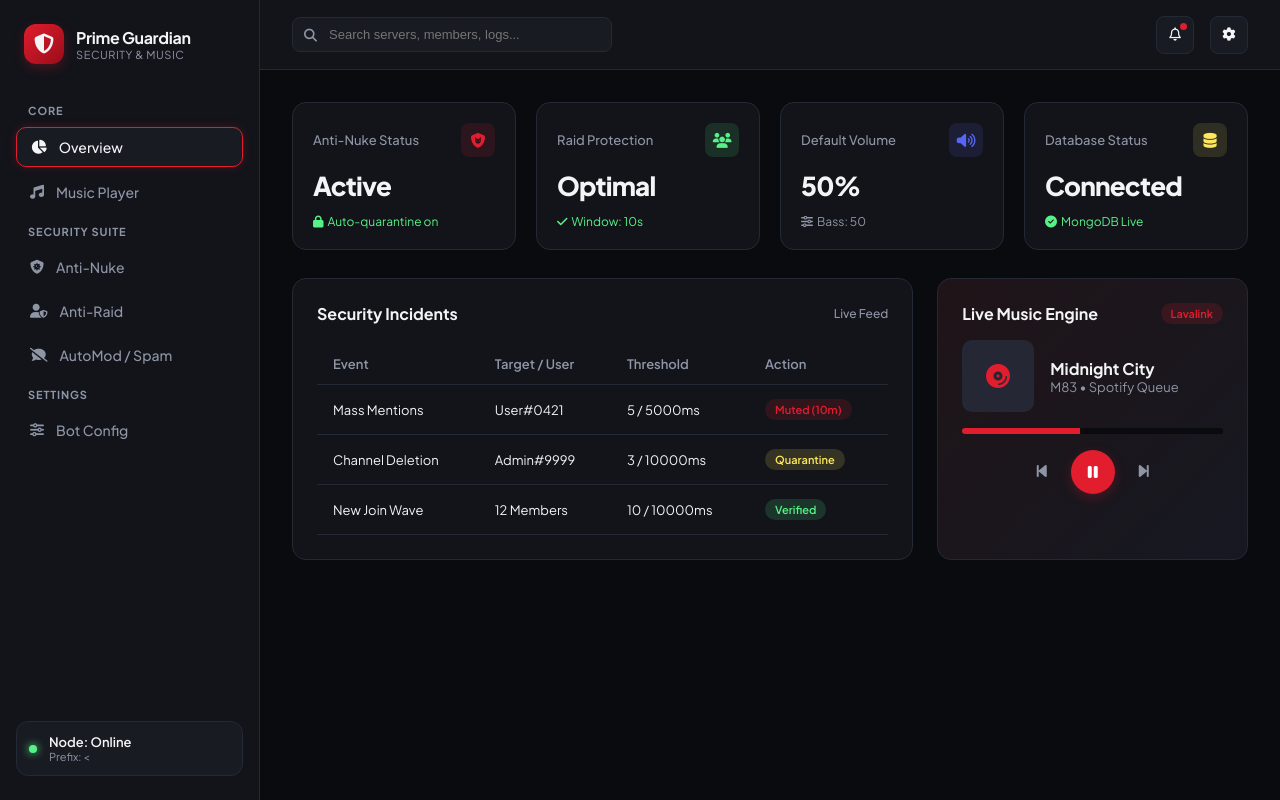
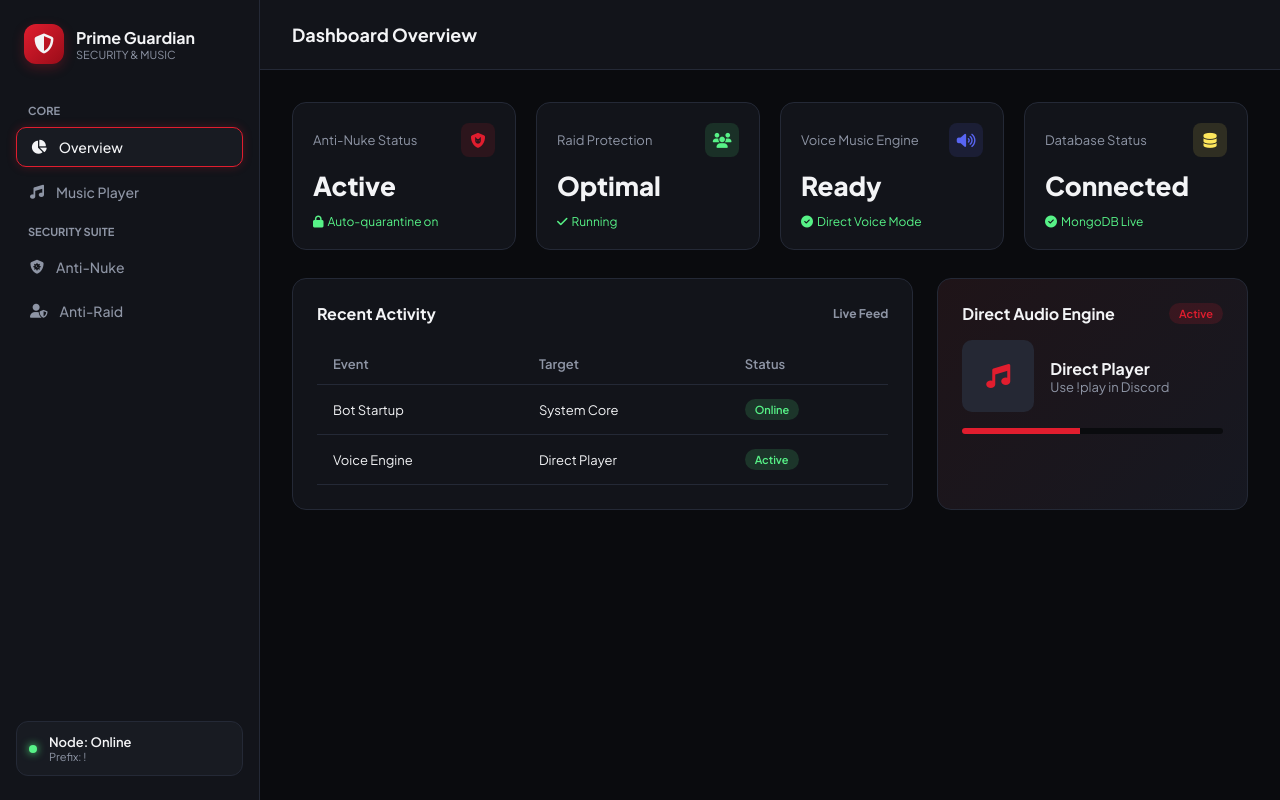
Before and after one commit to kr5394633-gif/CARTEL, a website: page index.html in a window 1280 px wide. Drawn offline with Linux system fonts and the light colour scheme.

Commit message:
Add files via upload

```diff
--- a/index.html
+++ b/index.html
@@ -3,7 +3,7 @@
 <head>
   <meta charset="UTF-8">
   <meta name="viewport" content="width=device-width, initial-scale=1.0">
-  <title>Guardian & PrimeMusic Dashboard</title>
+  <title>Prime Guardian Dashboard</title>
   <link rel="preconnect" href="https://fonts.googleapis.com">
   <link rel="preconnect" href="https://fonts.gstatic.com" crossorigin>
   <link href="https://fonts.googleapis.com/css2?family=Plus+Jakarta+Sans:wght@400;500;600;700;800&display=swap" rel="stylesheet">
@@ -27,12 +27,7 @@
       --sidebar-width: 260px;
     }
 
-    * {
-      box-sizing: border-box;
-      margin: 0;
-      padding: 0;
-    }
-
+    * { box-sizing: border-box; margin: 0; padding: 0; }
     body {
       font-family: var(--font);
       background-color: var(--bg-base);
@@ -41,7 +36,6 @@
       height: 100vh;
       overflow: hidden;
     }
-
     aside.sidebar {
       width: var(--sidebar-width);
       background-color: var(--bg-surface);
@@ -52,14 +46,7 @@
       gap: 32px;
       flex-shrink: 0;
     }
-
-    .brand {
-      display: flex;
-      align-items: center;
-      gap: 12px;
-      padding: 0 8px;
-    }
-
+    .brand { display: flex; align-items: center; gap: 12px; padding: 0 8px; }
     .brand-icon {
       width: 40px;
       height: 40px;
@@ -71,36 +58,10 @@
       font-size: 20px;
       box-shadow: 0 4px 12px var(--accent-red-glow);
     }
-
-    .brand-title {
-      font-size: 16px;
-      font-weight: 700;
-      letter-spacing: -0.02em;
-    }
-
-    .brand-subtitle {
-      font-size: 11px;
-      color: var(--text-muted);
-      text-transform: uppercase;
-      letter-spacing: 0.05em;
-    }
-
-    .nav-menu {
-      display: flex;
-      flex-direction: column;
-      gap: 6px;
-      list-style: none;
-    }
-
-    .nav-label {
-      font-size: 11px;
-      font-weight: 700;
-      text-transform: uppercase;
-      letter-spacing: 0.08em;
-      color: var(--text-muted);
-      padding: 8px 12px 4px;
-    }
-
+    .brand-title { font-size: 16px; font-weight: 700; }
+    .brand-subtitle { font-size: 11px; color: var(--text-muted); text-transform: uppercase; }
+    .nav-menu { display: flex; flex-direction: column; gap: 6px; list-style: none; }
+    .nav-label { font-size: 11px; font-weight: 700; text-transform: uppercase; color: var(--text-muted); padding: 8px 12px 4px; }
     .nav-item a {
       display: flex;
       align-items: center;
@@ -113,19 +74,12 @@
       border-radius: 10px;
       transition: all 0.2s ease;
     }
-
-    .nav-item.active a,
-    .nav-item a:hover {
+    .nav-item.active a, .nav-item a:hover {
       color: var(--text-main);
       background-color: var(--bg-surface-elevated);
       border: 1px solid var(--border-subtle);
     }
-
-    .nav-item.active a {
-      border-color: var(--accent-red);
-      box-shadow: 0 0 10px var(--accent-red-glow);
-    }
-
+    .nav-item.active a { border-color: var(--accent-red); box-shadow: 0 0 10px var(--accent-red-glow); }
     .sidebar-footer {
       margin-top: auto;
       padding: 12px;
@@ -136,22 +90,8 @@
       align-items: center;
       gap: 12px;
     }
-
-    .status-dot {
-      width: 8px;
-      height: 8px;
-      border-radius: 50%;
-      background-color: var(--accent-green);
-      box-shadow: 0 0 8px var(--accent-green);
-    }
-
-    main.main-content {
-      flex: 1;
-      display: flex;
-      flex-direction: column;
-      overflow-y: auto;
-    }
-
+    .status-dot { width: 8px; height: 8px; border-radius: 50%; background-color: var(--accent-green); box-shadow: 0 0 8px var(--accent-green); }
+    main.main-content { flex: 1; display: flex; flex-direction: column; overflow-y: auto; }
     header.header {
       height: 70px;
       border-bottom: 1px solid var(--border-subtle);
@@ -164,80 +104,8 @@
       top: 0;
       z-index: 10;
     }
-
-    .search-bar {
-      position: relative;
-      width: 320px;
-    }
-
-    .search-bar input {
-      width: 100%;
-      background-color: var(--bg-surface-elevated);
-      border: 1px solid var(--border-subtle);
-      padding: 9px 16px 9px 36px;
-      border-radius: 8px;
-      color: var(--text-main);
-      font-size: 13px;
-      outline: none;
-      transition: border-color 0.2s ease;
-    }
-
-    .search-bar input:focus {
-      border-color: var(--accent-red);
-    }
-
-    .search-bar i {
-      position: absolute;
-      left: 12px;
-      top: 50%;
-      transform: translateY(-50%);
-      color: var(--text-muted);
-      font-size: 13px;
-    }
-
-    .header-actions {
-      display: flex;
-      align-items: center;
-      gap: 16px;
-    }
-
-    .action-btn {
-      background-color: var(--bg-surface-elevated);
-      border: 1px solid var(--border-subtle);
-      color: var(--text-main);
-      width: 38px;
-      height: 38px;
-      border-radius: 8px;
-      display: flex;
-      align-items: center;
-      justify-content: center;
-      cursor: pointer;
-      position: relative;
-    }
-
-    .badge-alert {
-      position: absolute;
-      top: 6px;
-      right: 6px;
-      width: 7px;
-      height: 7px;
-      background-color: var(--accent-red);
-      border-radius: 50%;
-    }
-
-    .content-body {
-      padding: 32px;
-      display: flex;
-      flex-direction: column;
-      gap: 28px;
-    }
-
-    .grid-stats {
-      display: grid;
-      grid-template-columns: repeat(auto-fit, minmax(220px, 1fr));
-      gap: 20px;
-    }
-
+    .content-body { padding: 32px; display: flex; flex-direction: column; gap: 28px; }
+    .grid-stats { display: grid; grid-template-columns: repeat(auto-fit, minmax(220px, 1fr)); gap: 20px; }
     .stat-card {
       background-color: var(--bg-surface);
       border: 1px solid var(--border-subtle);
@@ -246,58 +114,16 @@
       display: flex;
       flex-direction: column;
       gap: 12px;
-      transition: transform 0.2s ease;
     }
-
-    .stat-card:hover {
-      transform: translateY(-2px);
-      border-color: var(--border-focus);
-    }
-
-    .stat-header {
-      display: flex;
-      align-items: center;
-      justify-content: space-between;
-      color: var(--text-muted);
-      font-size: 13px;
-      font-weight: 500;
-    }
-
-    .stat-icon {
-      width: 34px;
-      height: 34px;
-      border-radius: 8px;
-      display: flex;
-      align-items: center;
-      justify-content: center;
-      font-size: 15px;
-    }
-
+    .stat-header { display: flex; align-items: center; justify-content: space-between; color: var(--text-muted); font-size: 13px; }
+    .stat-icon { width: 34px; height: 34px; border-radius: 8px; display: flex; align-items: center; justify-content: center; font-size: 15px; }
     .stat-icon.red { background: rgba(225, 29, 46, 0.12); color: var(--accent-red); }
     .stat-icon.green { background: rgba(87, 242, 135, 0.12); color: var(--accent-green); }
     .stat-icon.blue { background: rgba(88, 101, 242, 0.12); color: var(--accent-blue); }
     .stat-icon.yellow { background: rgba(254, 231, 92, 0.12); color: var(--accent-yellow); }
-
-    .stat-value {
-      font-size: 26px;
-      font-weight: 800;
-      letter-spacing: -0.03em;
-    }
-
-    .stat-meta {
-      font-size: 12px;
-      color: var(--accent-green);
-      display: flex;
-      align-items: center;
-      gap: 4px;
-    }
-
-    .split-layout {
-      display: grid;
-      grid-template-columns: 2fr 1fr;
-      gap: 24px;
-    }
-
+    .stat-value { font-size: 26px; font-weight: 800; }
+    .stat-meta { font-size: 12px; color: var(--accent-green); display: flex; align-items: center; gap: 4px; }
+    .split-layout { display: grid; grid-template-columns: 2fr 1fr; gap: 24px; }
     .panel {
       background-color: var(--bg-surface);
       border: 1px solid var(--border-subtle);
@@ -307,15 +133,7 @@
       flex-direction: column;
       gap: 20px;
     }
-
-    .panel-title {
-      font-size: 16px;
-      font-weight: 700;
-      display: flex;
-      align-items: center;
-      justify-content: space-between;
-    }
-
+    .panel-title { font-size: 16px; font-weight: 700; display: flex; align-items: center; justify-content: space-between; }
     .player-card {
       background: linear-gradient(135deg, #1f1418, #161821);
       border: 1px solid var(--border-subtle);
@@ -325,13 +143,7 @@
       flex-direction: column;
       gap: 16px;
     }
-
-    .song-details {
-      display: flex;
-      gap: 16px;
-      align-items: center;
-    }
-
+    .song-details { display: flex; gap: 16px; align-items: center; }
     .song-cover {
       width: 72px;
       height: 72px;
@@ -343,53 +155,12 @@
       font-size: 24px;
       color: var(--accent-red);
     }
-
-    .song-title {
-      font-size: 16px;
-      font-weight: 700;
-    }
-
-    .song-artist {
-      font-size: 13px;
-      color: var(--text-muted);
-    }
-
-    .progress-bar-container {
-      width: 100%;
-      height: 6px;
-      background: var(--bg-base);
-      border-radius: 3px;
-      overflow: hidden;
-      cursor: pointer;
-    }
-
-    .progress-fill {
-      height: 100%;
-      width: 45%;
-      background: var(--accent-red);
-      box-shadow: 0 0 8px var(--accent-red-glow);
-    }
-
-    .player-controls {
-      display: flex;
-      align-items: center;
-      justify-content: center;
-      gap: 24px;
-    }
-
-    .player-btn {
-      background: none;
-      border: none;
-      color: var(--text-muted);
-      font-size: 16px;
-      cursor: pointer;
-      transition: color 0.2s ease;
-    }
-
-    .player-btn:hover {
-      color: var(--text-main);
-    }
-
+    .song-title { font-size: 16px; font-weight: 700; }
+    .song-artist { font-size: 13px; color: var(--text-muted); }
+    .progress-bar-container { width: 100%; height: 6px; background: var(--bg-base); border-radius: 3px; overflow: hidden; }
+    .progress-fill { height: 100%; width: 45%; background: var(--accent-red); }
+    .player-controls { display: flex; align-items: center; justify-content: center; gap: 24px; }
+    .player-btn { background: none; border: none; color: var(--text-muted); font-size: 16px; cursor: pointer; }
     .player-btn.play {
       width: 44px;
       height: 44px;
@@ -401,41 +172,11 @@
       justify-content: center;
       box-shadow: 0 4px 12px var(--accent-red-glow);
     }
-
-    .table-container {
-      width: 100%;
-      overflow-x: auto;
-    }
-
-    table {
-      width: 100%;
-      border-collapse: collapse;
-      text-align: left;
-      font-size: 13px;
-    }
-
-    th {
-      color: var(--text-muted);
-      font-weight: 600;
-      padding: 12px 16px;
-      border-bottom: 1px solid var(--border-subtle);
-    }
-
-    td {
-      padding: 14px 16px;
-      border-bottom: 1px solid var(--border-subtle);
-      color: var(--text-main);
-    }
-
-    .pill {
-      display: inline-flex;
-      align-items: center;
-      padding: 4px 10px;
-      border-radius: 20px;
-      font-size: 11px;
-      font-weight: 600;
-    }
-
+    .table-container { width: 100%; overflow-x: auto; }
+    table { width: 100%; border-collapse: collapse; text-align: left; font-size: 13px; }
+    th { color: var(--text-muted); font-weight: 600; padding: 12px 16px; border-bottom: 1px solid var(--border-subtle); }
+    td { padding: 14px 16px; border-bottom: 1px solid var(--border-subtle); color: var(--text-main); }
+    .pill { display: inline-flex; align-items: center; padding: 4px 10px; border-radius: 20px; font-size: 11px; font-weight: 600; }
     .pill.red { background: rgba(225, 29, 46, 0.15); color: var(--accent-red); }
     .pill.green { background: rgba(87, 242, 135, 0.15); color: var(--accent-green); }
     .pill.yellow { background: rgba(254, 231, 92, 0.15); color: var(--accent-yellow); }
@@ -445,9 +186,7 @@
 
   <aside class="sidebar">
     <div class="brand">
-      <div class="brand-icon">
-        <i class="fa-solid fa-shield-halved"></i>
-      </div>
+      <div class="brand-icon"><i class="fa-solid fa-shield-halved"></i></div>
       <div>
         <div class="brand-title">Prime Guardian</div>
         <div class="brand-subtitle">Security & Music</div>
@@ -462,37 +201,20 @@
       <div class="nav-label">Security Suite</div>
       <li class="nav-item"><a href="#"><i class="fa-solid fa-shield-virus"></i> Anti-Nuke</a></li>
       <li class="nav-item"><a href="#"><i class="fa-solid fa-user-shield"></i> Anti-Raid</a></li>
-      <li class="nav-item"><a href="#"><i class="fa-solid fa-comment-slash"></i> AutoMod / Spam</a></li>
-
-      <div class="nav-label">Settings</div>
-      <li class="nav-item"><a href="#"><i class="fa-solid fa-sliders"></i> Bot Config</a></li>
     </ul>
 
     <div class="sidebar-footer">
       <div class="status-dot"></div>
       <div>
         <div style="font-size: 13px; font-weight: 600;">Node: Online</div>
-        <div style="font-size: 11px; color: var(--text-muted);">Prefix: &lt;</div>
+        <div style="font-size: 11px; color: var(--text-muted);">Prefix: !</div>
       </div>
     </div>
   </aside>
 
   <main class="main-content">
     <header class="header">
-      <div class="search-bar">
-        <i class="fa-solid fa-magnifying-glass"></i>
-        <input type="text" placeholder="Search servers, members, logs...">
-      </div>
-
-      <div class="header-actions">
-        <button class="action-btn">
-          <i class="fa-regular fa-bell"></i>
-          <span class="badge-alert"></span>
-        </button>
-        <button class="action-btn">
-          <i class="fa-solid fa-gear"></i>
-        </button>
-      </div>
+      <h2 style="font-size: 18px; font-weight: 700;">Dashboard Overview</h2>
     </header>
 
     <div class="content-body">
@@ -512,16 +234,16 @@
             <div class="stat-icon green"><i class="fa-solid fa-users"></i></div>
           </div>
           <div class="stat-value">Optimal</div>
-          <div class="stat-meta"><i class="fa-solid fa-check"></i> Window: 10s</div>
+          <div class="stat-meta"><i class="fa-solid fa-check"></i> Running</div>
         </div>
 
         <div class="stat-card">
           <div class="stat-header">
-            <span>Default Volume</span>
+            <span>Voice Music Engine</span>
             <div class="stat-icon blue"><i class="fa-solid fa-volume-high"></i></div>
           </div>
-          <div class="stat-value">50%</div>
-          <div class="stat-meta" style="color: var(--text-muted);"><i class="fa-solid fa-sliders"></i> Bass: 50</div>
+          <div class="stat-value">Ready</div>
+          <div class="stat-meta" style="color: var(--accent-green);"><i class="fa-solid fa-circle-check"></i> Direct Voice Mode</div>
         </div>
 
         <div class="stat-card">
@@ -537,38 +259,28 @@
       <div class="split-layout">
         <div class="panel">
           <div class="panel-title">
-            <span>Security Incidents</span>
-            <span style="font-size: 12px; color: var(--text-muted); font-weight: 500;">Live Feed</span>
+            <span>Recent Activity</span>
+            <span style="font-size: 12px; color: var(--text-muted);">Live Feed</span>
           </div>
-
           <div class="table-container">
             <table>
               <thead>
                 <tr>
                   <th>Event</th>
-                  <th>Target / User</th>
-                  <th>Threshold</th>
-                  <th>Action</th>
+                  <th>Target</th>
+                  <th>Status</th>
                 </tr>
               </thead>
               <tbody>
                 <tr>
-                  <td>Mass Mentions</td>
-                  <td>User#0421</td>
-                  <td>5 / 5000ms</td>
-                  <td><span class="pill red">Muted (10m)</span></td>
+                  <td>Bot Startup</td>
+                  <td>System Core</td>
+                  <td><span class="pill green">Online</span></td>
                 </tr>
                 <tr>
-                  <td>Channel Deletion</td>
-                  <td>Admin#9999</td>
-                  <td>3 / 10000ms</td>
-                  <td><span class="pill yellow">Quarantine</span></td>
-                </tr>
-                <tr>
-                  <td>New Join Wave</td>
-                  <td>12 Members</td>
-                  <td>10 / 10000ms</td>
-                  <td><span class="pill green">Verified</span></td>
+                  <td>Voice Engine</td>
+                  <td>Direct Player</td>
+                  <td><span class="pill green">Active</span></td>
                 </tr>
               </tbody>
             </table>
@@ -577,28 +289,18 @@
 
         <div class="player-card">
           <div class="panel-title">
-            <span>Live Music Engine</span>
-            <span class="pill red">Lavalink</span>
+            <span>Direct Audio Engine</span>
+            <span class="pill red">Active</span>
           </div>
-
           <div class="song-details">
-            <div class="song-cover">
-              <i class="fa-solid fa-compact-disc fa-spin"></i>
-            </div>
+            <div class="song-cover"><i class="fa-solid fa-music"></i></div>
             <div>
-              <div class="song-title">Midnight City</div>
-              <div class="song-artist">M83 • Spotify Queue</div>
+              <div class="song-title">Direct Player</div>
+              <div class="song-artist">Use !play in Discord</div>
             </div>
           </div>
-
           <div class="progress-bar-container">
             <div class="progress-fill"></div>
-          </div>
-
-          <div class="player-controls">
-            <button class="player-btn"><i class="fa-solid fa-backward-step"></i></button>
-            <button class="player-btn play"><i class="fa-solid fa-pause"></i></button>
-            <button class="player-btn"><i class="fa-solid fa-forward-step"></i></button>
           </div>
         </div>
       </div>
```
Also changed, not shown: index.js (+64 -46 lines).
